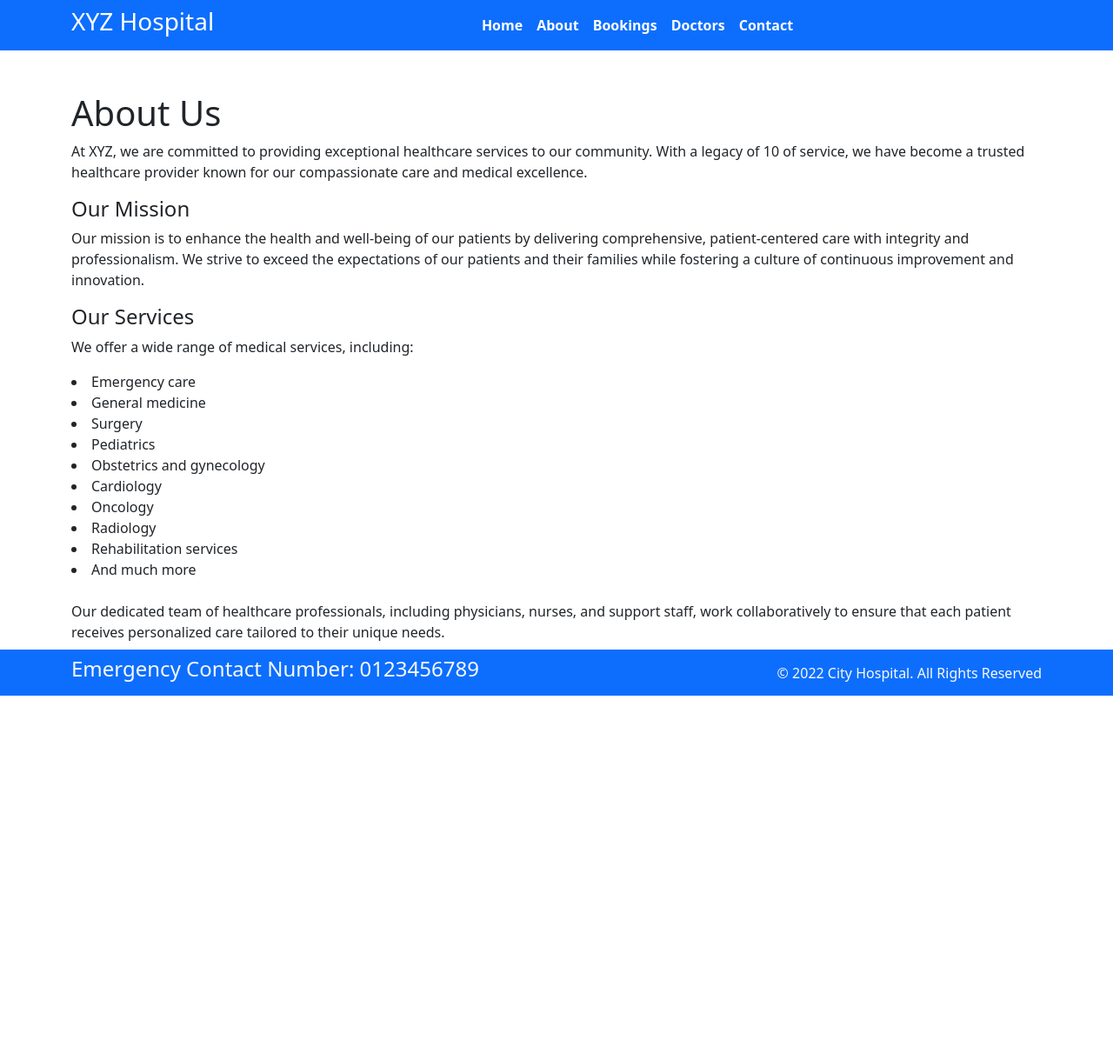
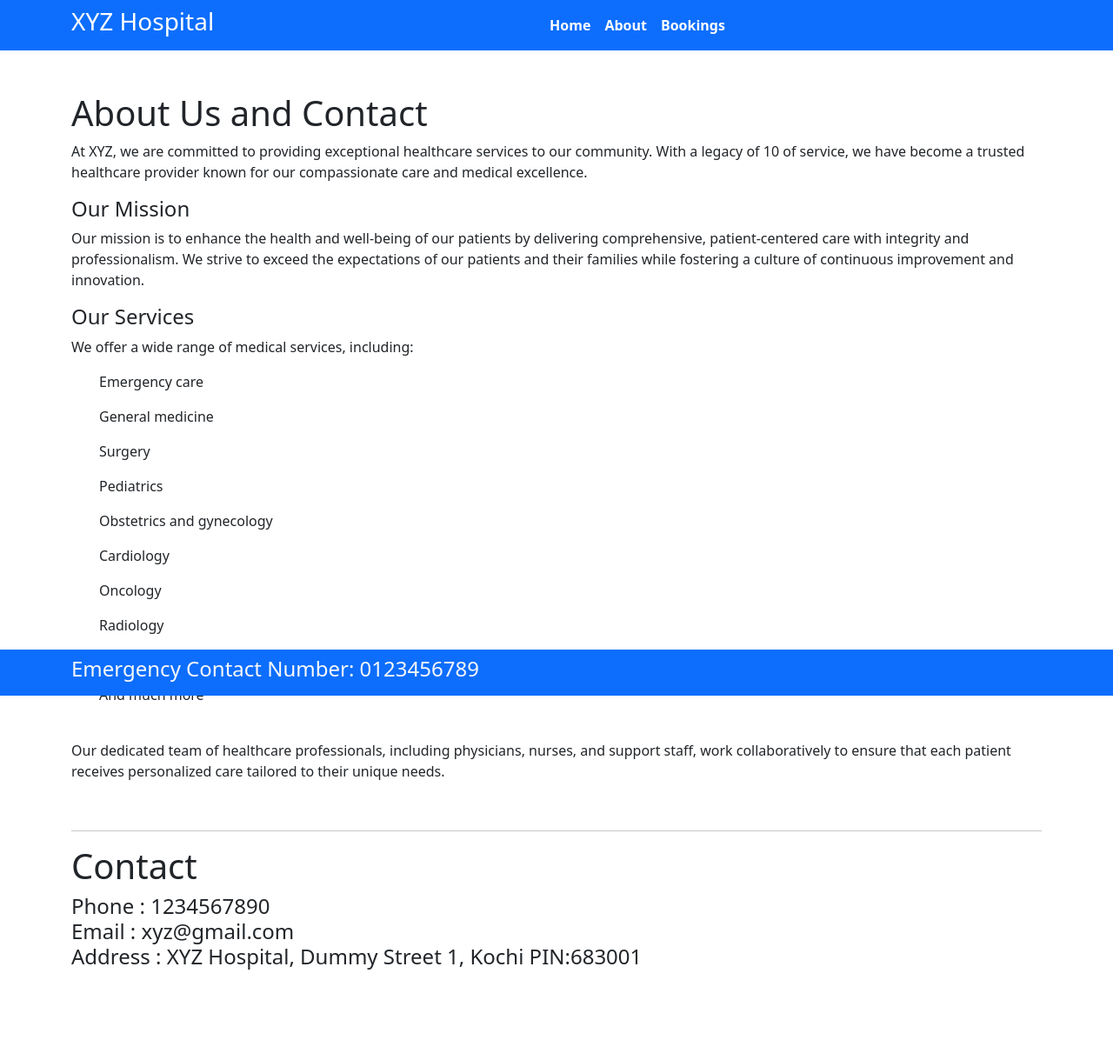
Before and after one commit to alenrinny288/Hospital-website, a Django app: page /About/ in a window 1280 px wide. Shown: the whole page at 87% size. Before the commit the page ends 800 px from the top, so only its background shows below. Run offline with Django 5.2, Linux system fonts and the light colour scheme; some libraries are stand-ins or nearby versions.

Commit message:
basic version1

```diff
--- a/project1/templates/about.html
+++ b/project1/templates/about.html
@@ -6,26 +6,34 @@ About
 
 {% block content %}
 
-  <div class="container mt-5">
-    <h1>About Us</h1>
+  <div class="container my-5 pb-5">
+    <h1>About Us and Contact</h1>
     <p>At XYZ, we are committed to providing exceptional healthcare services to our community. With a legacy of 10 of service, we have become a trusted healthcare provider known for our compassionate care and medical excellence.</p>
     <h4>Our Mission</h4>
     <p>Our mission is to enhance the health and well-being of our patients by delivering comprehensive, patient-centered care with integrity and professionalism. We strive to exceed the expectations of our patients and their families while fostering a culture of continuous improvement and innovation.</p>
     <h4>Our Services</h4>
     <p>We offer a wide range of medical services, including:</p>
-        <li>Emergency care</li>
-        <li>General medicine</li>
-        <li>Surgery</li>
-        <li>Pediatrics</li>
-        <li>Obstetrics and gynecology</li>
-        <li>Cardiology</li>
-        <li>Oncology</li>
-        <li>Radiology</li>
-        <li>Rehabilitation services</li>
-        <li>And much more</li>
+        <ul>Emergency care</ul>
+        <ul>General medicine</ul>
+        <ul>Surgery</ul>
+        <ul>Pediatrics</ul>
+        <ul>Obstetrics and gynecology</ul>
+        <ul>Cardiology</ul>
+        <ul>Oncology</ul>
+        <ul>Radiology</ul>
+        <ul>Rehabilitation services</ul>
+        <ul>And much more</ul>
         <br />
         <p>Our dedicated team of healthcare professionals, including physicians, nurses, and support staff, work collaboratively to ensure that each patient receives personalized care tailored to their unique needs.</p>
-</div>
+        <br>
+        <hr/>
+        <h1>Contact</h1>
+        <h4>
+          Phone : 1234567890<br>
+          Email : xyz@gmail.com<br>
+          Address : XYZ Hospital, Dummy Street 1, Kochi PIN:683001
+        </h4>
+      </div>
 
 
   <script src="https://code.jquery.com/jquery-3.5.1.slim.min.js"></script>
--- a/project1/templates/base.html
+++ b/project1/templates/base.html
@@ -18,8 +18,7 @@
       href=" https://cdn.jsdelivr.net/npm/bootstrap@5.1.3/dist/css/bootstrap.min.css ">
     <link rel="stylesheet"
       href="https://use.fontawesome.com/releases/v5.2.0/css/all.css">
-    <link rel="stylesheet"
-      href="{% static '/CSS/style.css' %}">
+    <link rel="stylesheet" href="{% static '/CSS/style.css' %}">
 
   </head>
 
@@ -30,10 +29,9 @@
           <h3 class="text-white"> XYZ Hospital </h3>
         </div>
 
-        <div
-          class="collapse navbar-collapse justify-content-center col-md-8 navbar-collapse-3">
+        <div class="collapse navbar-collapse justify-content-center col-md-8 navbar-collapse-3">
           <ul class="navbar-nav justify-content-center  fw-bold">
-            <li class="nav-item active">
+            <li class="nav-item active" id="menuitem">
               <a class="nav-link text-white" href="{% url 'Home'%}">Home </a>
             </li>
             <li class="nav-item">
@@ -42,12 +40,12 @@
             <li class="nav-item">
               <a class="nav-link text-white" href="{% url 'Booking'%}">Bookings</a>
             </li>
-            <li class="nav-item">
+            <!--<li class="nav-item">
               <a class="nav-link text-white" href="{% url 'Doctors'%}">Doctors</a>
             </li>
             <li class="nav-item">
               <a class="nav-link text-white" href="{% url 'Contact'%}">Contact</a>
-            </li>
+            </li> -->
           </ul>
         </div>
 
@@ -64,9 +62,9 @@
             <div class="col-12 col-md-8">
               <h4>Emergency Contact Number: 0123456789</h4>
             </div>
-            <div class="col-12 col-md-4 mt-4 mt-md-0 text-center text-md-end">
+           <!-- <div class="col-12 col-md-4 mt-4 mt-md-0 text-center text-md-end">
               © 2022 City Hospital. All Rights Reserved
-            </div>
+            </div> -->
           </div>
         </div>
       </footer>
--- a/project1/templates/index.html
+++ b/project1/templates/index.html
@@ -45,4 +45,5 @@ Home
     <p>{{d.dept_description}}</p>
   </div>
   {% endfor %}
+  <div class="mb-5 pb-5"></div>
 {% endblock %}
```
